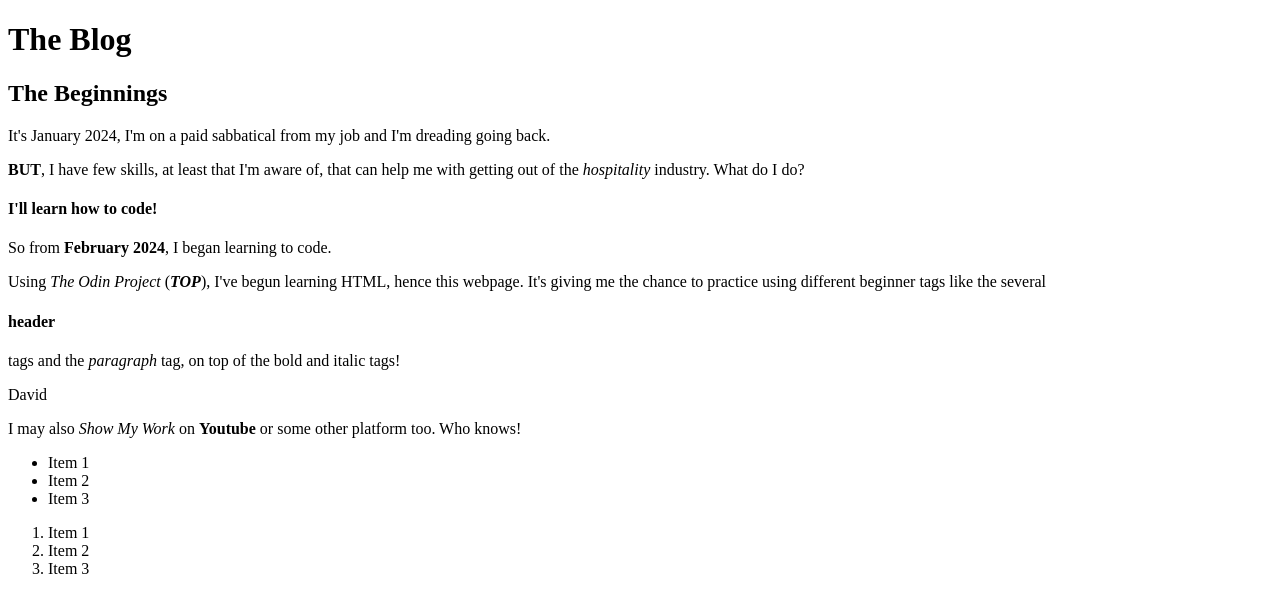
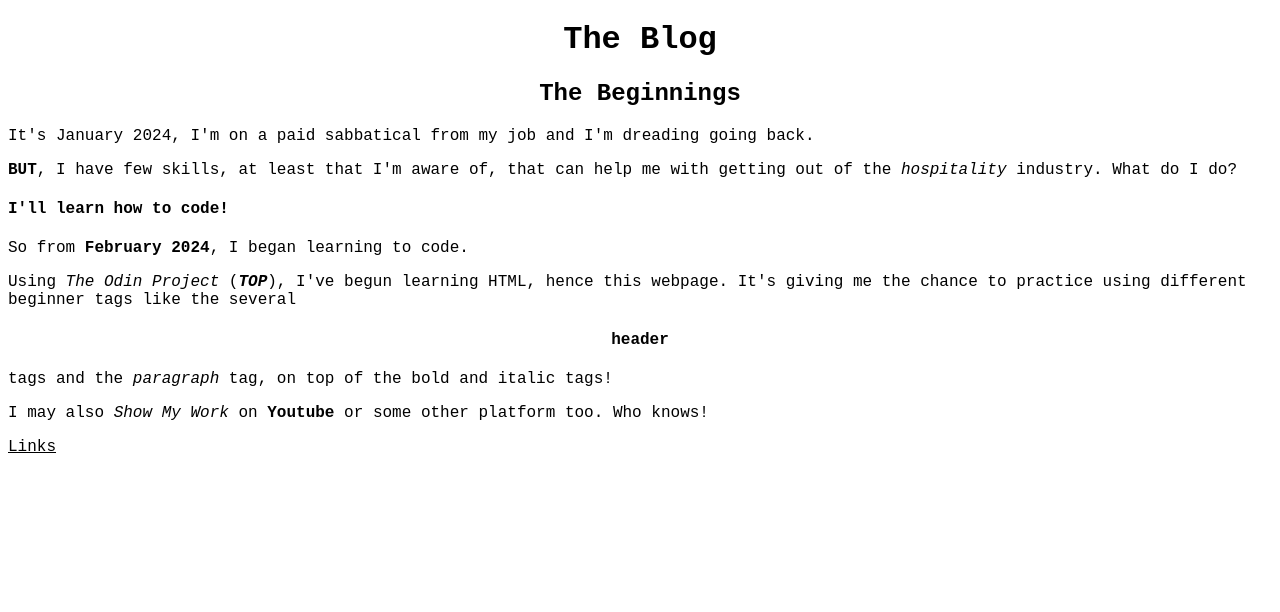
Before and after one commit to DThompson93/git_test, a plain HTML site: page html-boilerplate/index.html in a window 1280 px wide. Drawn offline with Linux system fonts and the light colour scheme.

Commit message:
Add CSS to personal website
Added CSS to index and added links to the bottom of the page

```diff
--- a/html-boilerplate/index.html
+++ b/html-boilerplate/index.html
@@ -1,37 +1,40 @@
 <!DOCTYPE html>
 <html lang="en-GB">
 <head>
+    <link rel="stylesheet" href="styles.css">
+    <!-- Added -->
     <meta charset="utf-8">
     <title>The Future Blog</title>
 </head>
 
 <body>
-    <h1>The Blog</h1>
-    <h2>The Beginnings</h2>
+    <h1 class="titles">The Blog</h1>
+    <h2 class="titles">The Beginnings</h2>
     <p>It's January 2024, I'm on a paid sabbatical from my job and I'm dreading going back.</p>
     <p><strong>BUT</strong>, I have few skills, at least that I'm aware of, that can help me with getting out of the <em>hospitality</em> industry. What do I do?</p>
     <h4>I'll learn how to code!</h4>
     <p>So from <strong>February 2024</strong>, I began learning to code.</p>
     <p>Using <em>The Odin Project</em> (<strong><em>TOP</em></strong>), I've begun learning HTML, hence this webpage. It's giving me the chance to practice using different beginner tags like the several </p>
-        <h4>header</h4>
+        <h4 class="titles">header</h4>
         <p>tags and the <i>paragraph </i> tag, on top of the bold and italic tags!</p>
-        <p>David</p>
         <p>I may also <em>Show My Work</em> on <b>Youtube</b> or some other platform too. Who knows!</p>
     <!-- This is the start of the journey! It's part of the lesson I'm doing 21/02/24 -->
     <!-- em stands for embellish - this makes the text italic. The use of i is for foreign words or idiomatic phrases, technical terms, ship names, thoughts etc. -->
     <!-- strong makes the text bold. Don't use b it doesn't convey extra importance, emphasis, alternate voice or mood. -->
-    <ul>
+    <!-- <ul>
         <li>Item 1</li>
         <li>Item 2</li>
         <li>Item 3</li>
-    </ul>
+    </ul> -->
     <!-- Trialling lists -->
-    <ol>
+    <!-- <ol>
         <li>Item 1</li>
         <li>Item 2</li>
         <li>Item 3</li>
-    </ol>
+    </ol> -->
     <!-- Trialling ordered lists -->
+
+    <a class="links" href="./lists.html">Links</a>
 </body>
 
 </html>
--- /dev/null
+++ b/html-boilerplate/styles.css
@@ -0,0 +1,16 @@
+body {
+    /* text-align: center; */
+    font-family:'Courier New', Courier, monospace;
+}
+
+li {
+    margin: 0 auto;
+}
+
+.titles{
+    text-align: center;
+}
+
+.links {
+    color: black;
+}
```
